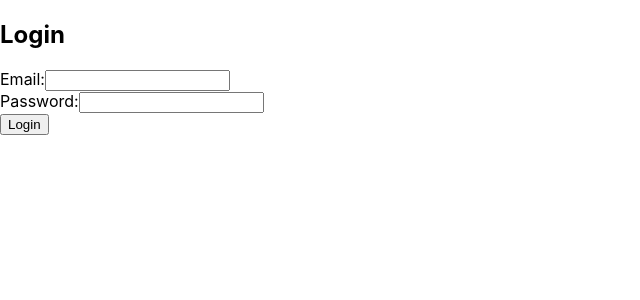
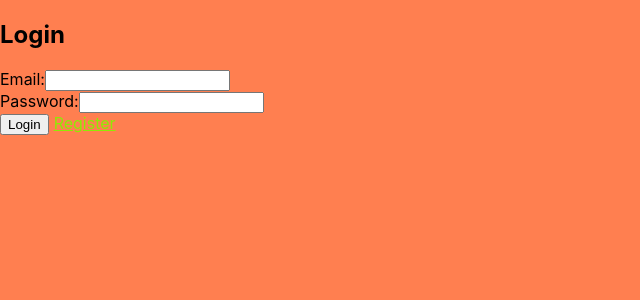
Before and after one commit to yours-truly-rshi/BloggingPlatformFE, a React (Create React App) app in the folder blogging-platform-fe/: page / in a window 1280 px wide. Shown: the top 300 px of the page, without its empty margins (0-640 px from the left). Built offline with nearby package versions, Linux system fonts and the light colour scheme.

Commit message:
Register Router

```diff
--- a/blogging-platform-fe/package.json
+++ b/blogging-platform-fe/package.json
@@ -8,7 +8,9 @@
     "@testing-library/user-event": "^13.5.0",
     "axios": "^1.4.0",
     "react": "^18.2.0",
+    "react-bootstrap": "^2.8.0",
     "react-dom": "^18.2.0",
+    "react-router-dom": "^6.15.0",
     "react-scripts": "5.0.1",
     "web-vitals": "^2.1.4"
   },
--- a/blogging-platform-fe/src/App.js
+++ b/blogging-platform-fe/src/App.js
@@ -1,11 +1,17 @@
 import React from 'react';
-import LoginForm from './LoginForm';
+import {BrowserRouter as Router, Route, Routes} from 'react-router-dom';
+import LoginForm from "./LoginForm";
+
+const Register = () => <h2>Register</h2>;
 
 function App() {
     return (
-        <div className="App">
-            <LoginForm/>
-        </div>
+        <Router>
+            <Routes>
+                <Route path="/" element={<LoginForm/>}/>
+                <Route path="/register" element={<Register/>}/>
+            </Routes>
+        </Router>
     );
 }
 
--- a/blogging-platform-fe/src/LoginForm.js
+++ b/blogging-platform-fe/src/LoginForm.js
@@ -1,5 +1,7 @@
 import React, {useState} from 'react';
 import axios from 'axios';
+import {Link} from "react-router-dom";
+
 
 const LoginForm = () => {
     const [email, setEmail] = useState('');
@@ -19,9 +21,9 @@ const LoginForm = () => {
 
         try {
             const response = await axios.post('http://localhost:8000/api/users/login', {email, password});
-            setMessage(response.data.message);
+            setMessage(response.status.toString());
         } catch (error) {
-            setMessage('An error occurred during login.');
+            setMessage('Incorrect Email / Password.');
         }
     };
 
@@ -48,6 +50,9 @@ const LoginForm = () => {
                     />
                 </div>
                 <button type="submit">Login</button>
+                <Link to="/register" style={{padding: 5, color: "#8fea04"}}>
+                    Register
+                </Link>
             </form>
             <p>{message}</p>
         </div>
--- a/blogging-platform-fe/src/index.css
+++ b/blogging-platform-fe/src/index.css
@@ -5,6 +5,7 @@ body {
     sans-serif;
   -webkit-font-smoothing: antialiased;
   -moz-osx-font-smoothing: grayscale;
+  background: coral;
 }
 
 code {
```
Also changed, not shown: 1 other file (tests, documents, lock files or other folders).
